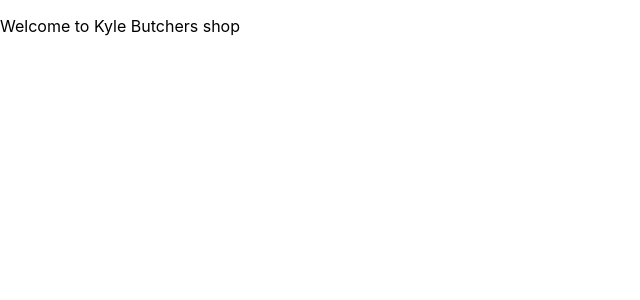
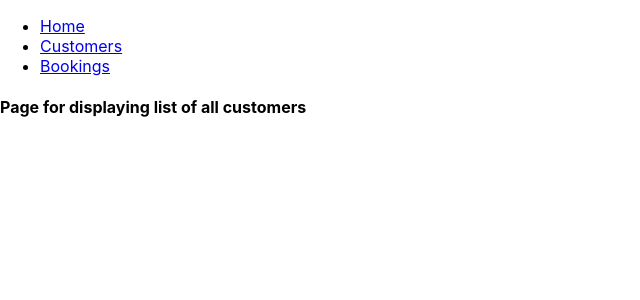
Before and after one commit to Maskonk/RestaurantBookingProject, a React (Create React App) app in the folder restaurant/: page /customers in a window 1280 px wide. Shown: the top 300 px of the page, without its empty margins (0-640 px from the left). Built offline with nearby package versions, Linux system fonts and the light colour scheme.

Commit message:
NavBar now working

```diff
--- a/restaurant/package.json
+++ b/restaurant/package.json
@@ -5,6 +5,7 @@
   "dependencies": {
     "react": "^16.9.0",
     "react-dom": "^16.9.0",
+    "react-router-dom": "^5.0.1",
     "react-scripts": "3.1.1"
   },
   "scripts": {
--- a/restaurant/src/App.js
+++ b/restaurant/src/App.js
@@ -1,9 +1,10 @@
 import React from 'react';
 import Home from './Components/Home'
+import Main from './Containers/Main'
 
 function App() {
   return (
-    <Home/>
+    <Main />
   );
 }
 
--- a/restaurant/src/Containers/Main.js
+++ b/restaurant/src/Containers/Main.js
@@ -1 +1,31 @@
-import React from 'react';
+import React, {Component, Fragment} from 'react';
+import NavBar from "../Components/NavBar";
+import Home from "../Components/Home";
+import AllBooking from "../Components/AllBookings";
+import AllCustomers from "../Components/AllCustomers";
+import { BrowserRouter as Router, Route, Switch } from "react-router-dom";
+
+class Main extends Component{
+
+    constructor(props) {
+        super(props);
+        this.state = {}
+    }
+
+    render() {
+        return (
+            <Router>
+                <Fragment>
+                    <NavBar/>
+                    <Switch>
+                        <Route exact path="/" component={Home}/>
+                        <Route path="/customers" component={AllCustomers}/>
+                        <Route path="/bookings" component={AllBooking}/>
+                    </Switch>
+                </Fragment>
+            </Router>
+        );
+    }
+
+}
+export default Main;
```
Also changed, not shown: 1 other file (tests, documents, lock files or other folders).
